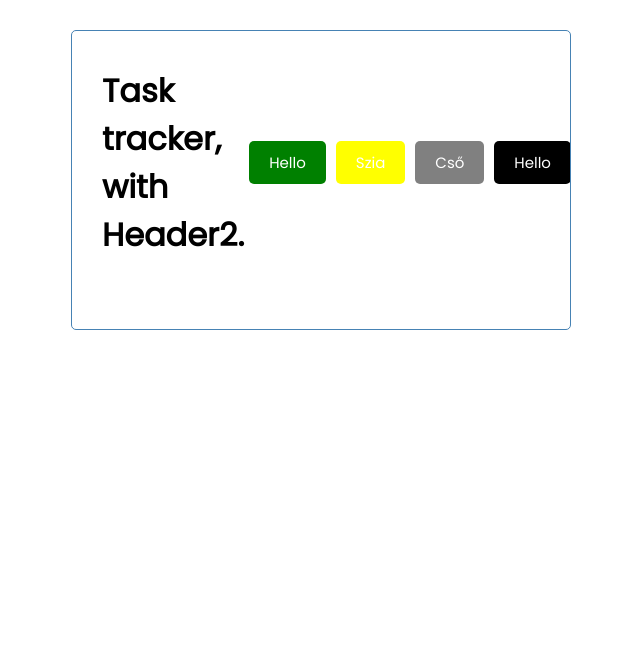
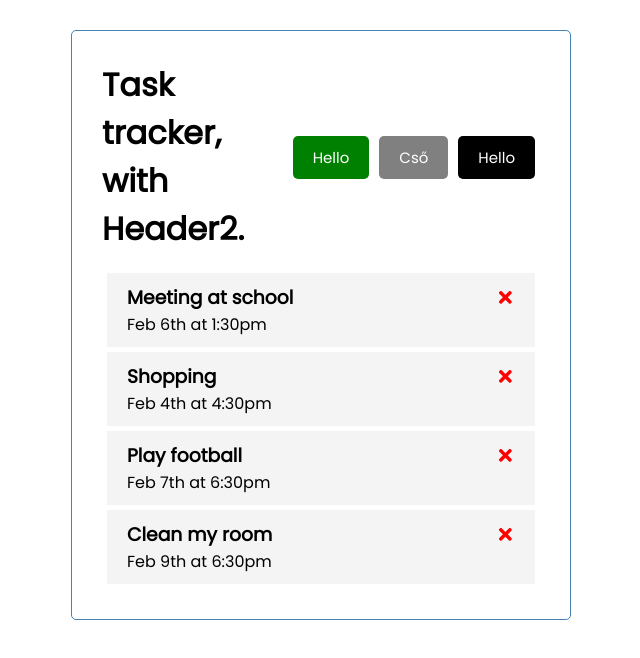
Before and after one commit to pinterbeci/react-learning-course, a React (Create React App) app: page / in a window 1280 px wide. Shown: the top 658 px of the page, without its empty margins (319-959 px from the left). Built offline with nearby package versions, Linux system fonts and the light colour scheme.

Commit message:
2. commit

```diff
--- a/package.json
+++ b/package.json
@@ -8,6 +8,7 @@
     "@testing-library/user-event": "^12.8.3",
     "react": "^17.0.2",
     "react-dom": "^17.0.2",
+    "react-icons": "^4.2.0",
     "react-scripts": "4.0.3",
     "web-vitals": "^1.1.2"
   },
--- a/src/App.js
+++ b/src/App.js
@@ -1,10 +1,12 @@
-import Header from './components/Header'
-import Header2 from './components/Header2'
-
-import React from 'react'
+import Header from "./components/Header";
+import { useState } from "react";
+import Header2 from "./components/Header2";
+import React from "react";
+import Tasks from "./components/Tasks";
 
 //create a component with function
-{/*function App() {
+{
+  /*function App() {
   const name = "Beci";
   const x = true;
   return (
@@ -23,18 +25,56 @@ import React from 'react'
 
     </div>
   );
-    */}
-{/*
+    */
+}
+{
+  /*
     class App extends React.Component{
       render(){
         return <h1>Hello, this a Component,
           what created with class!</h1>
       }
     }
-  */}
+  */
+}
 
 //creating component, with arrow function
 const App = () => {
+  const [tasks, setTasks] = useState([
+    {
+      id: 1,
+      text: "Meeting at school",
+      day: "Feb 6th at 1:30pm",
+      reminder: true,
+    },
+    {
+      id: 2,
+      text: "Shopping",
+      day: "Feb 4th at 4:30pm",
+      reminder: false,
+    },
+    {
+      id: 3,
+      text: "Play football",
+      day: "Feb 7th at 6:30pm",
+      reminder: true,
+    },
+    {
+      id: 4,
+      text: "Clean my room",
+      day: "Feb 9th at 6:30pm",
+      reminder: false,
+    },
+  ])
+
+  //delete Task
+
+  const deleteTask = (id) => {
+
+    //console.log('deleted task object = ', id)
+
+    setTasks(tasks.filter((task) => task.id !== id))
+  }
 
   return (
     <div className="container">
@@ -42,8 +82,12 @@ const App = () => {
       <h2>In bellow, the 'Header' component rendered!</h2>
       <Header title = {'asdasdasd'} ></Header>
       */}
-      <Header2></Header2>
+      <Header2 />
+
+      {tasks.length > 0 ? (
+        <Tasks tasks2={tasks} onDelete={deleteTask} />)
+        : ('No task to show')}
     </div>
-  )
-}
+  );
+};
 export default App;
--- a/src/components/Header2.js
+++ b/src/components/Header2.js
@@ -17,12 +17,12 @@ const Header2 = ({ title }) => {
                 {title}
             </h1>
             <Button color="green" text="Hello" onClick={onClick}></Button>
-            <Button color="yellow" text="Szia" onClick={onClick}></Button>
             <Button color="gray" text="Cső" onClick={onClick}></Button>
             <Button ></Button>
 
+            {/**
             <Tasks></Tasks>
-
+            */}
         </header>
     )
 }
--- /dev/null
+++ b/src/components/Task.js
@@ -0,0 +1,32 @@
+import { FaTimes } from 'react-icons/fa'
+
+//ha nincs megadva property, akkor a defaultot rendereli
+//const Task = () => {
+
+//ha meg van adva a {task}, akkor
+//const Task = ({task}) =>
+const Task = (props) => {
+    return (
+        <div className='task'>
+            {/*<h3>My task!</h3>*/}
+
+            {/*
+            akkor pedig, így kell rendereljük
+            <h3>{task.text}</h3>
+            <p>{task.day}</p>
+        */}
+            <h3>
+                {props.task.text}
+                <FaTimes style={{
+                    color: 'red',
+                    cursor: 'pointer'
+
+                }} onClick = {() =>
+                props.onDelete(props.task.id)} />
+            </h3>
+            <p>{props.task.day}</p>
+        </div>
+    )
+}
+
+export default Task
--- a/src/components/Tasks.js
+++ b/src/components/Tasks.js
@@ -1,4 +1,5 @@
-import { useState } from 'react'
+//import { useState } from 'react'
+import Task from './Task'
 
 {/*const tasks = [
     {
@@ -30,9 +31,15 @@ import { useState } from 'react'
 */}
 
 
-const Tasks = () => {
+//const Tasks = ({tasks2}) =>
 
-    const [ tasks, setTasks ] = useState(
+const Tasks = (props) => {
+
+    //useState in React
+    /*
+     //ha az App.js-ben deklaráltuk, a task useState-et, akkor
+     //itt már nem kell azt deklarálni
+    const [tasks, setTasks] = useState(
          [
              {
                  id: 1,
@@ -59,12 +66,31 @@ const Tasks = () => {
                  reminder: false,
              },
          ]
-    )
+     )*/
     return (
-        <div>
-            {tasks.map((task) =>
-                (<h3 key={task.id}>{task.text}</h3>))}
-        </div>
+        < div >
+
+            {/*tasks2.map((task) =>
+                 props.tasks2.map((task) =>
+                 (<h3 key={task.id}>{task.text}</h3>))
+
+                miután létrehoztuk a külön Task komponenst,
+                azután itt azt használjuk azt fel
+                */}
+
+            {/**
+             * ha külön komponenst hozunk létre a (Task),
+             * akkor így tudjuk azt megjeleníteni
+             *
+             */}
+            { props.tasks2.map((task) =>(
+                <Task key = {task.id}
+                task = {task}
+                onDelete = {props.onDelete}></Task>
+            ))}
+
+
+        </div >
     )
 }
 
```
Also changed, not shown: src/components/Button.js (+24 -20 lines), 1 other file (tests, documents, lock files or other folders). Lines whose indentation alone changed are shown as unchanged.
